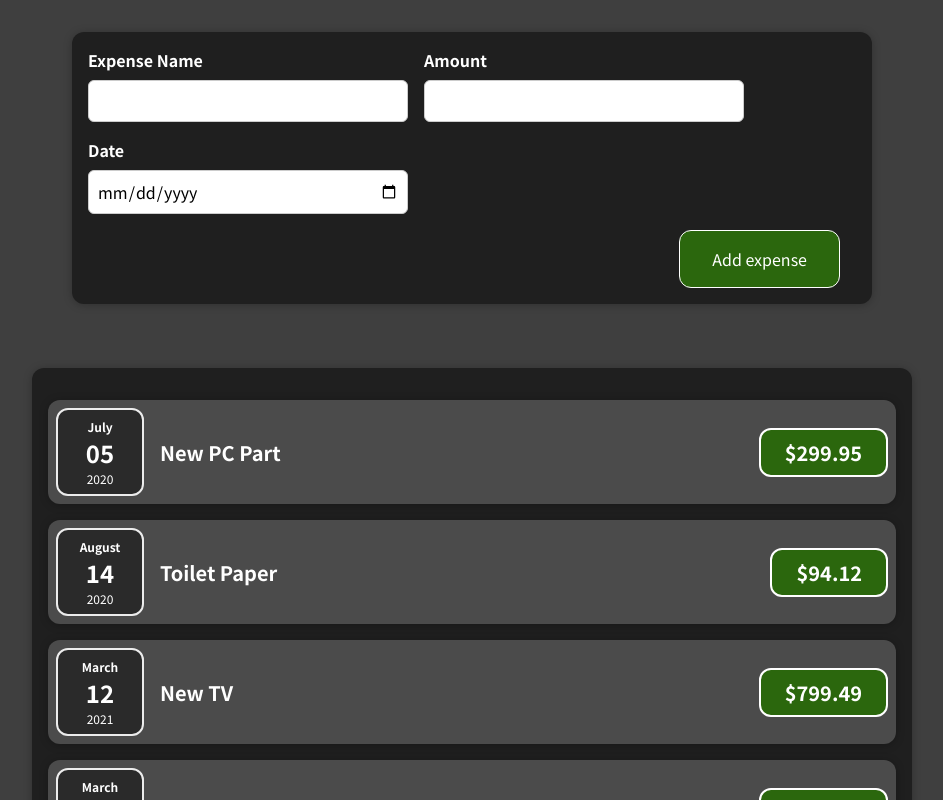
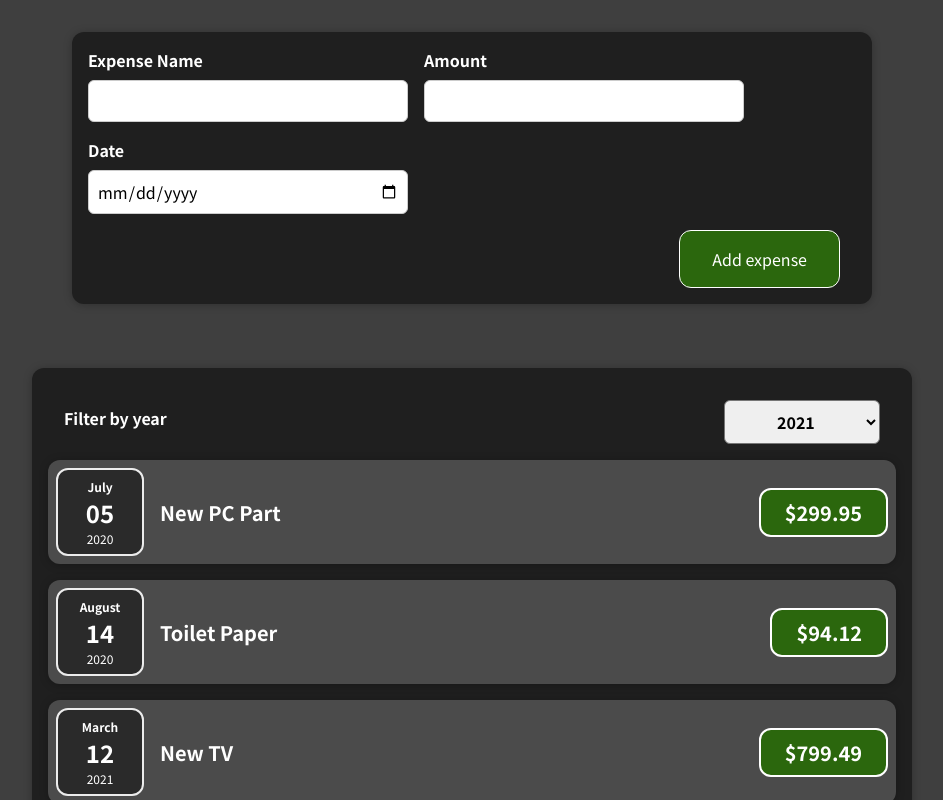
Before and after one commit to gunnarsikorski/expense-tracker, a React (Create React App) app: page / in a window 1280 px wide. Shown: the top 800 px of the page, without its empty margins (168-1111 px from the left). Built offline with nearby package versions, Linux system fonts and the light colour scheme.

Commit message:
Added beginnings of year filter with state

```diff
--- a/src/App.js
+++ b/src/App.js
@@ -36,8 +36,8 @@
 		},
 	];
 
-	const addExpenseHandler = (expenses) => {
-		console.log(expenses);
+	const addExpenseHandler = (newExpense) => {
+		console.log(newExpense);
 	}
 
 	return (
--- /dev/null
+++ b/src/components/expenses/ExpenseFilter.css
@@ -0,0 +1,24 @@
+.expenses-filter {
+  color: white;
+  padding: 0 1rem;
+}
+
+.expenses-filter__control {
+  display: flex;
+  width: 100%;
+  align-items: center;
+  justify-content: space-between;
+  margin: 1rem 0;
+}
+
+.expenses-filter label {
+  font-weight: bold;
+  margin-bottom: 0.5rem;
+}
+
+.expenses-filter select {
+  font: inherit;
+  padding: 0.5rem 3rem;
+  font-weight: bold;
+  border-radius: 6px;
+}
--- /dev/null
+++ b/src/components/expenses/ExpenseFilter.js
@@ -0,0 +1,25 @@
+import React from 'react';
+import './ExpenseFilter.css';
+
+const ExpenseFilter = (props) => {
+
+    const handleChange = (event) => {
+        props.onFilterChange(event.target.value)
+    }
+
+	return (
+		<div className='expenses-filter'>
+			<div className='expenses-filter__control'>
+				<label>Filter by year</label>
+				<select value={props.selected} onChange={handleChange}>
+					<option value='2022'>2022</option>
+					<option value='2021'>2021</option>
+					<option value='2020'>2020</option>
+					<option value='2019'>2019</option>
+				</select>
+			</div>
+		</div>
+	);
+};
+
+export default ExpenseFilter;
--- a/src/components/expenses/Expenses.js
+++ b/src/components/expenses/Expenses.js
@@ -1,11 +1,21 @@
-import React from 'react';
+import React, { useState } from 'react';
 import './Expenses.css';
 import ExpenseItem from './ExpenseItem'
 import Card from '../UI/Card'
+import ExpenseFilter from './ExpenseFilter'
 
 const Expenses = (props) => {
+
+	const [filteredYear, setFilteredYear] = useState('2021')
+
+	const filterChangeHandler = (selectedYear) => {
+		setFilteredYear(selectedYear)
+	}
+
 	return (
+		<div>
 			<Card className='expenses'>
+				<ExpenseFilter onFilterChange={filterChangeHandler} selected={filteredYear}/>
 				<ExpenseItem
 					title={props.expenses[0].title}
 					amount={props.expenses[0].amount}
@@ -27,6 +37,7 @@
 					date={props.expenses[3].date}
 				/>
 			</Card>
+		</div>
 	);
 }
 
```
Lines whose indentation alone changed are shown as unchanged.
